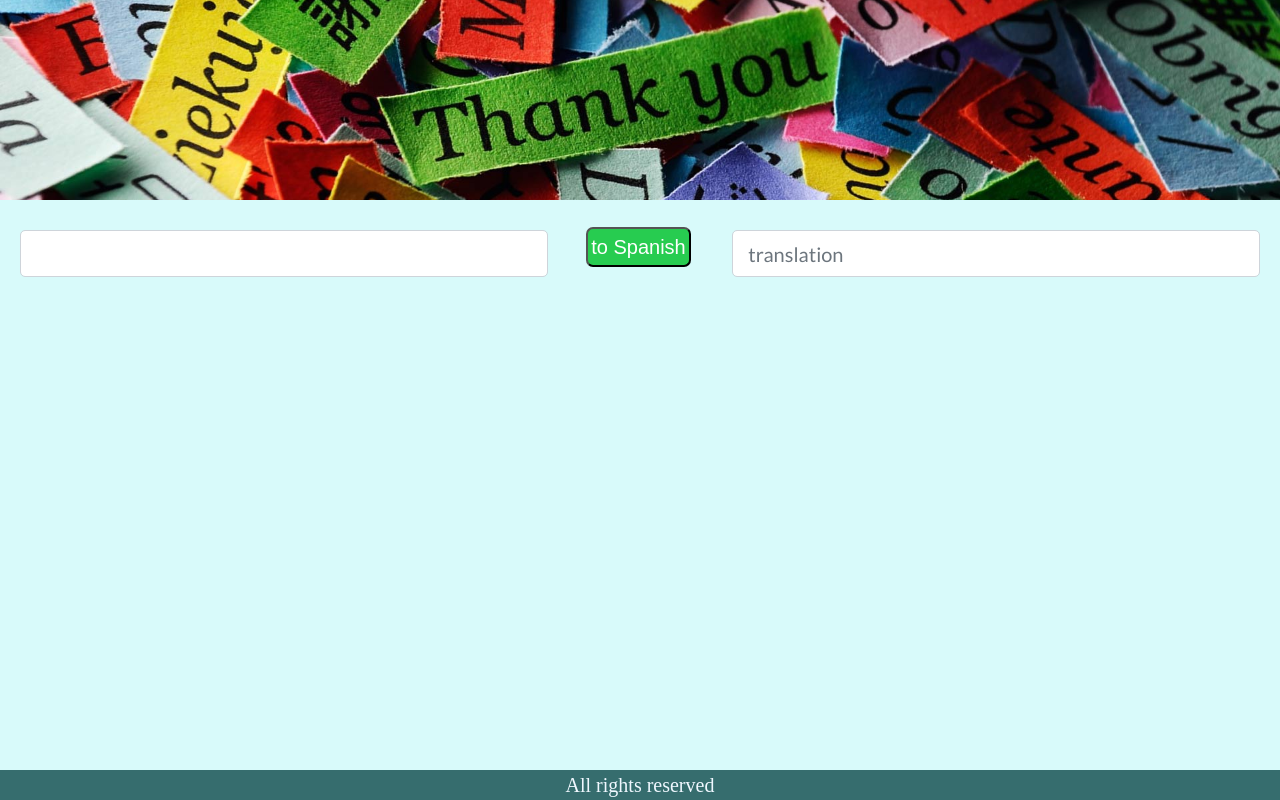
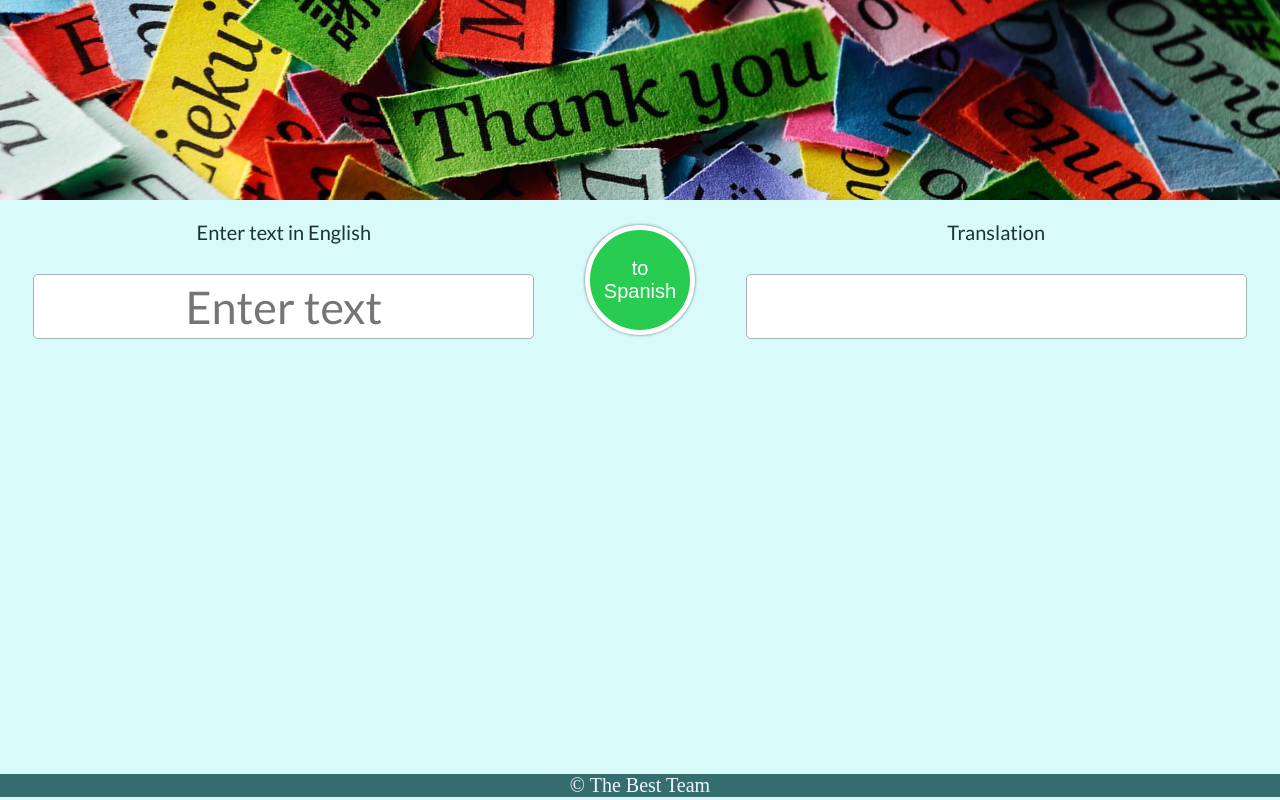
Before and after one commit to sonyasha/natural-language-translation, a Flask app: page / in a window 1280 px wide. Run offline with Flask 2, Linux system fonts and the light colour scheme; some libraries are stand-ins or nearby versions; some web fonts are replaced.

Commit message:
design change

```diff
--- a/app_folder/app/static/js/logic.js
+++ b/app_folder/app/static/js/logic.js
@@ -14,3 +14,6 @@ $("#submitForm").click(function(event) {
 function myFunc(vars) {
     return vars
 }
+
+// myVar = myFunc({{lang|tojson}})
+// console.log(myVar)
--- a/app_folder/app/static/styles/main.css
+++ b/app_folder/app/static/styles/main.css
@@ -36,8 +36,8 @@ footer {
 
 .wrapper {
     display: grid;
-    grid-template-rows: 200px calc(100vh - 220px - 10px) 20px;
-    height: calc(100vh - 10px);
+    grid-template-rows: 200px calc(100vh - 220px - 6px) 20px;
+    height: calc(100vh - 6px);
     grid-template-areas:
         "header"
         "main"
@@ -71,25 +71,56 @@ footer {
 }
 
 .baton {
-    display: inline-block;
-    padding: 3px 3px;
-    margin: 0 3px 3px 0;
-    border-radius: 7px;
-    box-sizing: border-box;
-    text-decoration:none;
+    height: 110px;
+    width: 110px;
+    padding: 5px;
+    border-radius: 100%;
+    border: solid 5px #FFFFFF;
+    box-shadow: 0px 0px 3px rgb(92, 105, 112);
     font-family: 'Hanalei Fill', sans-serif;
-    font-weight:100;
     color:#FFFFFF;
     background-color:#27cc50;
     text-align:center;
-    transition: all 0.2s;
 }
+
+
 
 .baton:hover{
     background-color:#1279b4;
+    border: solid 5px rgb(86, 250, 94);
+    cursor: pointer;
+}
+
+button:focus {
+    outline: none;
+}
+
+input:focus {
+    outline: none;
+    box-shadow: 0px 0px 3px rgb(146, 160, 167);
+}
+
+.form-field {
+    width: 95%;
+    height: 65px;
+    background-color: #FFFFFF;
+    border: solid 1px #a2b4b4;
+    border-radius: 5px;
+    text-align: center;
+    font-size: 45px;
+    box-shadow: 1px;
+}
+
+.form-label {
+    margin-bottom: 30px;
 }
 
 @media all and (max-width: 880px) {
+
+    .wrapper {
+        grid-template-rows: 130px calc(100vh - 150px - 6px) 20px;
+        height: calc(100vh - 6px);
+    }
 
     .fields {
         display: grid;
@@ -103,4 +134,15 @@ footer {
     .fbutton, .foutput, .finput {
         padding-bottom: 15px;
     }
+
+    .baton {
+        height: 65px;
+        width: 130px;
+        border-radius: 45%;
+    }
+
+    .form-field {
+        height: 60px;
+        font-size: 40px;
+    }
 }
--- a/app_folder/app/templates/index.html
+++ b/app_folder/app/templates/index.html
@@ -5,7 +5,7 @@
         <title>Translate it</title>
         <meta name="viewport" content="width=device-width, initial-scale=1, shrink-to-fit=no">
 
-        <link rel="stylesheet" href="https://stackpath.bootstrapcdn.com/bootstrap/4.1.3/css/bootstrap.min.css" integrity="sha384-MCw98/SFnGE8fJT3GXwEOngsV7Zt27NXFoaoApmYm81iuXoPkFOJwJ8ERdknLPMO" crossorigin="anonymous">
+        <!-- <link rel="stylesheet" href="https://stackpath.bootstrapcdn.com/bootstrap/4.1.3/css/bootstrap.min.css" integrity="sha384-MCw98/SFnGE8fJT3GXwEOngsV7Zt27NXFoaoApmYm81iuXoPkFOJwJ8ERdknLPMO" crossorigin="anonymous"> -->
         <link href="https://fonts.googleapis.com/css?family=Hanalei+Fill|Lato:300i,400" rel="stylesheet">
         <!-- <link rel="stylesheet" type="text/css" media="screen" href='../static/styles/main.css'> -->
         <link rel="stylesheet" type="text/css" media="screen" href="{{ url_for('static', filename='styles/main.css') }}"/>
@@ -21,29 +21,29 @@
             <main>
 
                 <div class="fields">
-                    <div class="field finput">
+                    <div class="finput">
                         <form id="translate-form" action="/form" method="POST" role="form">
 
-                            <label>{{lang.english.input}}</label>
-                            <input class="form-control" id="inputlang" name="input-text">
+                            <label class="form-label">Enter text in English</label>
+                            <input class="form-field" id="inputlang" name="input-text" value='{{lang.english.input}}' placeholder="Enter text">
 
                         </form>
                     </div>
-                    <div class="field fbutton">
+                    <div class="fbutton">
 
                         <button id="submitForm" type="button" class="baton">{{lang.english.button}}</button>
                     </div>
-                    <div class="field foutput">
+                    <div class="foutput">
 
-                        <label>{{lang.english.output}}</label>
-                        <input class="form-control" id="outputlang" placeholder="translation">
+                        <label class="form-label">Translation</label>
+                        <input class="form-field" id="outputlang" value='{{lang.english.output}}'>
 
                     </div>
                 </div>
             </main>
             <footer>
                 <div class="foot">
-                    All rights reserved
+                    &copy; The Best Team
                 </div>
             </footer>
         </div>
@@ -51,11 +51,11 @@
 
         <script src="https://code.jquery.com/jquery-3.3.1.slim.min.js" integrity="sha384-q8i/X+965DzO0rT7abK41JStQIAqVgRVzpbzo5smXKp4YfRvH+8abtTE1Pi6jizo" crossorigin="anonymous"></script>
         <script src="https://cdnjs.cloudflare.com/ajax/libs/popper.js/1.14.3/umd/popper.min.js" integrity="sha384-ZMP7rVo3mIykV+2+9J3UJ46jBk0WLaUAdn689aCwoqbBJiSnjAK/l8WvCWPIPm49" crossorigin="anonymous"></script>
-        <script src="https://stackpath.bootstrapcdn.com/bootstrap/4.1.3/js/bootstrap.min.js" integrity="sha384-ChfqqxuZUCnJSK3+MXmPNIyE6ZbWh2IMqE241rYiqJxyMiZ6OW/JmZQ5stwEULTy" crossorigin="anonymous"></script>
+        <!-- <script src="https://stackpath.bootstrapcdn.com/bootstrap/4.1.3/js/bootstrap.min.js" integrity="sha384-ChfqqxuZUCnJSK3+MXmPNIyE6ZbWh2IMqE241rYiqJxyMiZ6OW/JmZQ5stwEULTy" crossorigin="anonymous"></script> -->
 
         <script src="{{ url_for('static', filename='js/logic.js') }}"></script>
-        <script type="text/javascript">
+        <!-- <script type="text/javascript">
             myVar = myFunc({{lang|tojson}})
-        </script>
+        </script> -->
     </body>
 </html>
```
